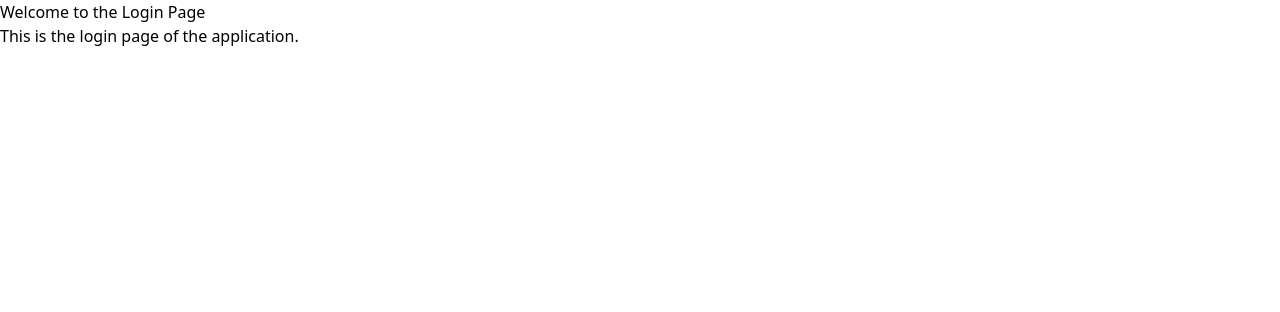
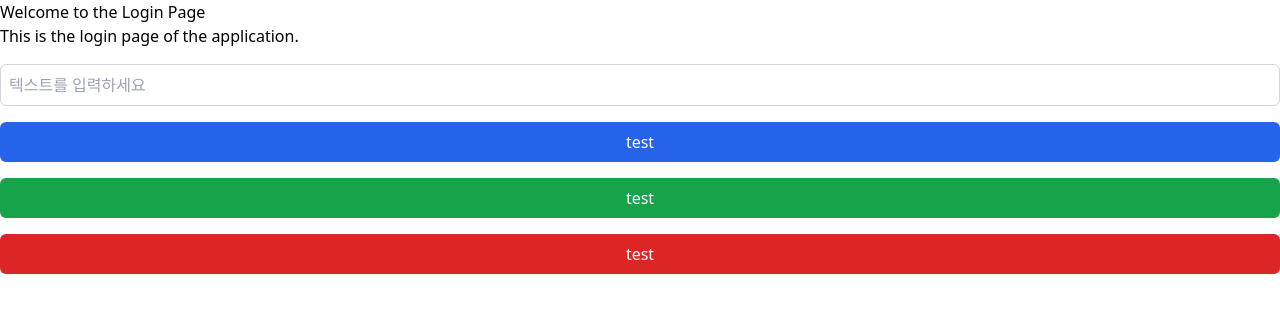
Before and after one commit to forASlowLearner/for_a_slow_learner_fe, a React (Create React App) app: page /login in a window 1280 px wide. Shown: the top 312 px of the page. Built offline with nearby package versions, Linux system fonts and the light colour scheme.

Commit message:
feat: login, input 수정중 #3
multi, positive, negative 에 따라 다르게 수정중

```diff
--- a/src/components/common/Button.tsx
+++ b/src/components/common/Button.tsx
@@ -1,6 +1,7 @@
 import React from "react";
 
 interface ButtonProps {
+  buttonType: "multi" | "positive" | "negative";
   type: "button" | "submit" | "reset";
   onClick: (e: React.MouseEvent<HTMLButtonElement>) => void;
   className?: string;
@@ -9,18 +10,25 @@ interface ButtonProps {
 }
 
 const Button = ({
+  buttonType,
   type,
   onClick,
   className = "",
   disabled = false,
   children,
 }: ButtonProps) => {
+  // 각 버튼 타입에 대한 Tailwind CSS 클래스 설정
+  const typeClasses = {
+    positive: "bg-green-600 hover:bg-green-700 text-white",
+    negative: "bg-red-600 hover:bg-red-700 text-white",
+    multi: "bg-blue-600 hover:bg-blue-700 text-white",
+  };
+
   return (
     <button
       type={type}
       onClick={onClick}
-      //TODO:: button Hover 처리, 타입별 색상 설정 필요
-      className={`button hover:bg-green-900 bg-color1 rounded-md p-2 w-full ${className}`}
+      className={`rounded-md p-2 w-full ${typeClasses[buttonType]} ${className}`}
       disabled={disabled}
     >
       {children}
--- a/src/pages/Login.tsx
+++ b/src/pages/Login.tsx
@@ -1,10 +1,48 @@
-import React from 'react';
+import React from "react";
+import { useState } from "react";
+import Button from "./../components/common/Button";
+import Input from "./../components/common/Input";
 
 function Login() {
+  const [inputValue, setInputValue] = useState("");
+  const handleInputChange = (e: React.ChangeEvent<HTMLInputElement>) => {
+    setInputValue(e.target.value);
+  };
   return (
     <div>
       <h1>Welcome to the Login Page</h1>
       <p>This is the login page of the application.</p>
+      <Input
+        type="text"
+        placeholder="텍스트를 입력하세요"
+        value={inputValue}
+        onChange={handleInputChange}
+        className="mt-4"
+      />
+      <Button
+        type="button"
+        buttonType="multi"
+        className="mt-4"
+        onClick={() => alert("test")}
+      >
+        test
+      </Button>{" "}
+      <Button
+        type="submit"
+        buttonType="positive"
+        className="mt-4"
+        onClick={() => alert("test")}
+      >
+        test
+      </Button>{" "}
+      <Button
+        type="reset"
+        buttonType="negative"
+        className="mt-4"
+        onClick={() => alert("test")}
+      >
+        test
+      </Button>
     </div>
   );
 }
--- a/tailwind.config.js
+++ b/tailwind.config.js
@@ -5,6 +5,28 @@ module.exports = {
       colors: {
         color1: "#6DA457",
       },
+      button: {
+        positive: {
+          color: "#fff",
+          backgroundColor: "#6DA457",
+          "&:hover": {
+            backgroundColor: "#6DA444",
+          },
+        },
+        negative: {
+          color: "#fff",
+          backgroundColor: "#E53E3E",
+          "&:hover": {
+            backgroundColor: "#E53E33",
+          },
+        },
+        multi: {
+          backgroundColor: "#ffffff",
+          "&:hover": {
+            backgroundColor: "#ffffee",
+          },
+        },
+      },
     },
   },
   plugins: [],
```
Also changed, not shown: src/pages/Home.tsx (+3 -17 lines). Lines whose indentation alone changed are shown as unchanged.
